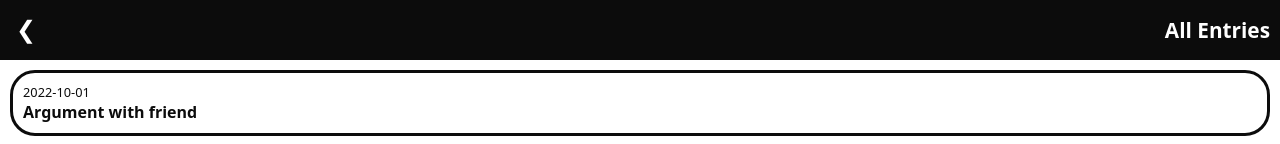
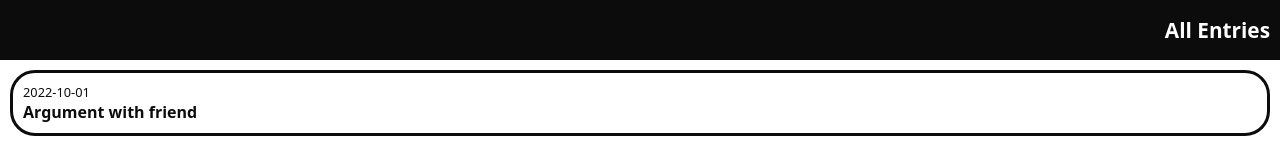
Before and after one commit to vaupunkt/cbaspCompanion, a Next.js app: page / in a window 1280 px wide. Shown: the top 144 px of the page. Built offline with nearby package versions, Linux system fonts and the light colour scheme.

Commit message:
fixed BackButton on MainPage and EntryPage

```diff
--- a/components/BackButton/BackButton.style.js
+++ b/components/BackButton/BackButton.style.js
@@ -5,6 +5,8 @@ export const BackButtonStyled = styled.button`
   color: var(--mainLightColor);
   border: none;
   font-size: 1.5em;
+  position: absolute;
+  left: 10px;
   &:hover {
     color: color-mix(in srgb, var(--mainLightColor) 50%, var(--mainDarkColor));
   }
--- a/components/Entry/index.js
+++ b/components/Entry/index.js
@@ -1,6 +1,5 @@
-import placeholderEntries from "@/lib/placeholderEntries";
 import { EntryContent, ContentHeadline } from "./Entry.style";
-import EntryHeader from "@/components/EntryHeader";
+import Header from "@/components/Header";
 
 export default function Entry({ data }) {
   const {
@@ -16,7 +15,7 @@ export default function Entry({ data }) {
   } = data;
   return (
     <>
-      <EntryHeader title={title} date={date}></EntryHeader>
+      <Header backButton title={title} date={date}></Header>
       <EntryContent>
         <ContentHeadline>Beschreibung</ContentHeadline>
         <p>{description}</p>
--- a/components/EntryHeader/index.js
+++ /dev/null
@@ -1,14 +0,0 @@
-import BackButton from "../BackButton";
-import { HeaderTitle, HeaderDate, Header } from "./Header.style";
-
-export default function EntryHeader({ title, date }) {
-  return (
-    <Header>
-      <BackButton />
-      <section>
-        <HeaderTitle>{title}</HeaderTitle>
-        <HeaderDate>{date}</HeaderDate>
-      </section>
-    </Header>
-  );
-}
--- a/components/EntryHeader/Header.style.js
+++ b/components/Header/Header.style.js
@@ -1,6 +1,6 @@
 import { styled } from "styled-components";
 
-export const Header = styled.div`
+export const HeaderContainer = styled.div`
   background-color: var(--mainDarkColor);
   color: var(--mainLightColor);
   position: sticky;
@@ -10,18 +10,19 @@ export const Header = styled.div`
   height: 60px;
   z-index: 1;
   display: flex;
-  justify-content: space-between;
-  align-items: center;
+  flex-direction: column;
+  align-items: flex-end;
+  justify-content: center;
 `;
 
 export const HeaderTitle = styled.h1`
   margin: 0;
   font-size: 1.3em;
-  text-align: right;
+  display: table-cell;
+  vertical-align: middle;
 `;
 
 export const HeaderDate = styled.p`
   margin: 0;
   font-size: 0.8em;
-  text-align: right;
 `;
--- /dev/null
+++ b/components/Header/index.js
@@ -0,0 +1,14 @@
+import BackButton from "../BackButton";
+import { HeaderTitle, HeaderDate, HeaderContainer } from "./Header.style";
+
+export default function Header({ title, date, backButton }) {
+  return (
+    <>
+      <HeaderContainer>
+        {backButton && <BackButton />}
+        {title && <HeaderTitle>{title}</HeaderTitle>}
+        {date && <HeaderDate>{date}</HeaderDate>}
+      </HeaderContainer>
+    </>
+  );
+}
--- a/pages/index.js
+++ b/pages/index.js
@@ -1,10 +1,10 @@
-import EntryHeader from "@/components/EntryHeader";
+import Header from "@/components/Header";
 import EntryList from "@/components/EntryList";
 
 export default function HomePage() {
   return (
     <>
-      <EntryHeader title="All Entries" />
+      <Header title="All Entries"></Header>
       <EntryList />
     </>
   );
```
